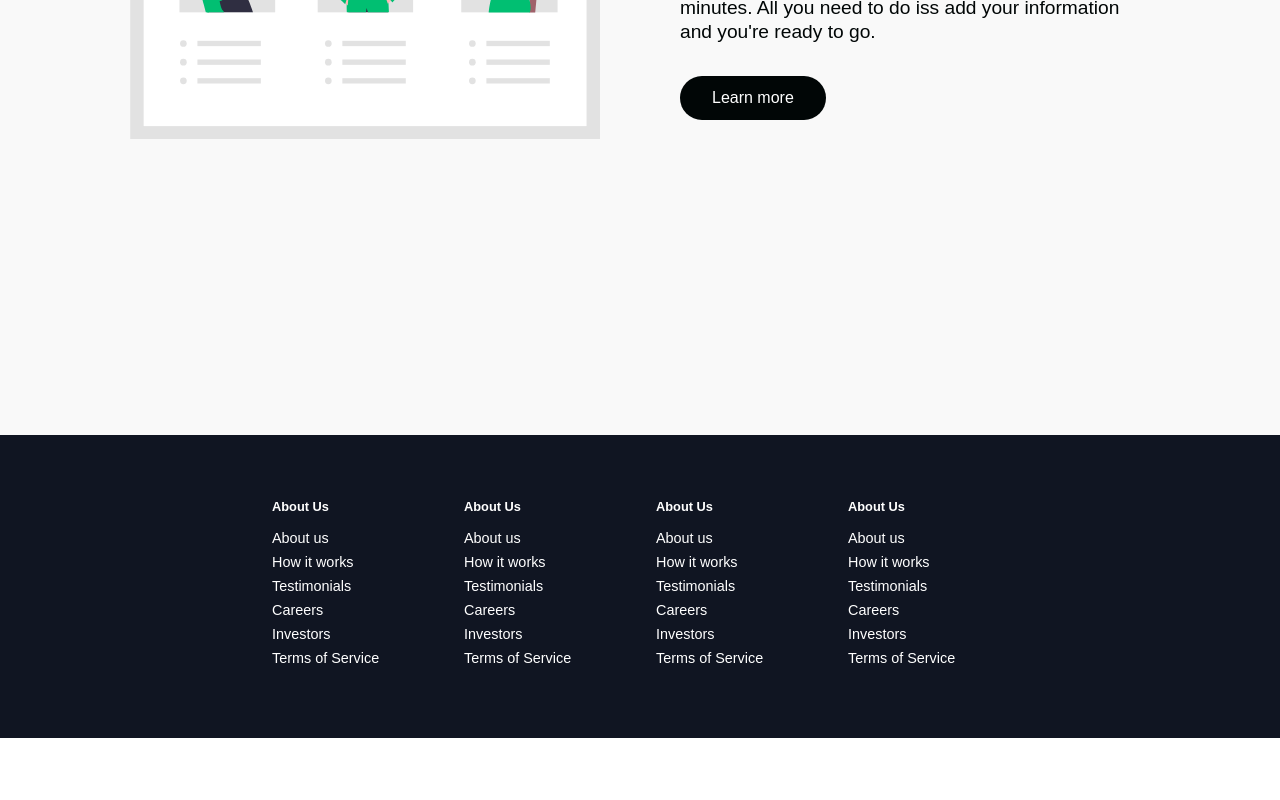
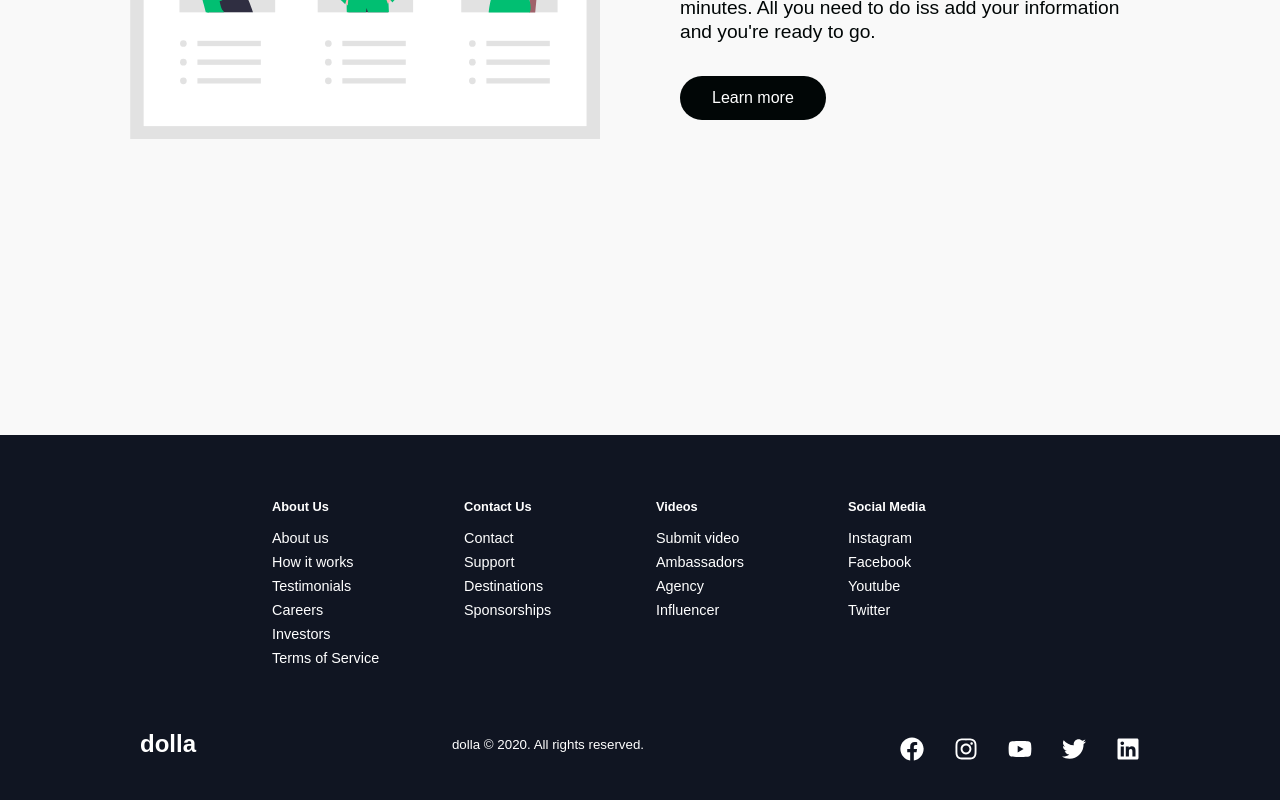
Before and after one commit to misiekhardcore/react_styled_banking, a React (Create React App) app: page / in a window 1280 px wide. Shown: the part 3825-4625 px from the top of the page. Before the commit the page ends 4563 px from the top, so only its background shows below. Built offline with nearby package versions, Linux system fonts and the light colour scheme; a web font is replaced by a local one.

Commit message:
footem social section

```diff
--- a/src/components/Footer/FooterElements.js
+++ b/src/components/Footer/FooterElements.js
@@ -65,3 +65,49 @@ export const FooterLink = styled(Link)`
     transition: 0.3s ease-out;
   }
 `;
+
+export const SocialMedia = styled.div`
+  max-width: 1000px;
+  width: 100%;
+`;
+
+export const SocialMediaWrapper = styled.div`
+  display: flex;
+  justify-content: space-between;
+  align-items: center;
+  max-width: 1100px;
+  margin: 2.5rem auto 0 auto;
+
+  @media screen and (max-width: 820px) {
+    flex-direction: column;
+  }
+`;
+
+export const SocialMediaLogo = styled(Link)`
+  color: white;
+  justify-self: start;
+  cursor: pointer;
+  text-decoration: none;
+  font-size: 1.5rem;
+  display: flex;
+  align-items: center;
+  margin-bottom: 1rem;
+  font-weight: bold;
+`;
+
+export const WebsiteRights = styled.small`
+  color: white;
+  margin-bottom: 1rem;
+`;
+
+export const SocialIcons = styled.div`
+  display: flex;
+  justify-content: space-between;
+  align-items: center;
+  width: 15rem;
+`;
+
+export const SocialIconLink = styled.a`
+  color: white;
+  font-size: 1.5rem;
+`;
--- a/src/components/Footer/index.js
+++ b/src/components/Footer/index.js
@@ -1,4 +1,11 @@
 import React from "react";
+import {
+  FaFacebook,
+  FaInstagram,
+  FaYoutube,
+  FaLinkedin,
+  FaTwitter,
+} from "react-icons/fa";
 import {
   FooterContainer,
   FooterLinksContainer,
@@ -7,6 +14,12 @@ import {
   FooterLinksItems,
   FooterLinksTitle,
   FooterLink,
+  SocialMedia,
+  SocialMediaWrapper,
+  SocialMediaLogo,
+  WebsiteRights,
+  SocialIcons,
+  SocialIconLink,
 } from "./FooterElements";
 
 const Footer = () => {
@@ -17,44 +30,63 @@ const Footer = () => {
           <FooterLinksWrapper>
             <FooterLinksItems>
               <FooterLinksTitle>About Us</FooterLinksTitle>
-              <FooterLink to="">About us</FooterLink>
-              <FooterLink to="">How it works</FooterLink>
-              <FooterLink to="">Testimonials</FooterLink>
-              <FooterLink to="">Careers</FooterLink>
-              <FooterLink to="">Investors</FooterLink>
-              <FooterLink to="">Terms of Service</FooterLink>
+              <FooterLink to="/">About us</FooterLink>
+              <FooterLink to="/">How it works</FooterLink>
+              <FooterLink to="/">Testimonials</FooterLink>
+              <FooterLink to="/">Careers</FooterLink>
+              <FooterLink to="/">Investors</FooterLink>
+              <FooterLink to="/">Terms of Service</FooterLink>
             </FooterLinksItems>
             <FooterLinksItems>
-              <FooterLinksTitle>About Us</FooterLinksTitle>
-              <FooterLink to="">About us</FooterLink>
-              <FooterLink to="">How it works</FooterLink>
-              <FooterLink to="">Testimonials</FooterLink>
-              <FooterLink to="">Careers</FooterLink>
-              <FooterLink to="">Investors</FooterLink>
-              <FooterLink to="">Terms of Service</FooterLink>
+              <FooterLinksTitle>Contact Us</FooterLinksTitle>
+              <FooterLink to="/">Contact</FooterLink>
+              <FooterLink to="/">Support</FooterLink>
+              <FooterLink to="/">Destinations</FooterLink>
+              <FooterLink to="/">Sponsorships</FooterLink>
             </FooterLinksItems>
           </FooterLinksWrapper>
           <FooterLinksWrapper>
             <FooterLinksItems>
-              <FooterLinksTitle>About Us</FooterLinksTitle>
-              <FooterLink to="">About us</FooterLink>
-              <FooterLink to="">How it works</FooterLink>
-              <FooterLink to="">Testimonials</FooterLink>
-              <FooterLink to="">Careers</FooterLink>
-              <FooterLink to="">Investors</FooterLink>
-              <FooterLink to="">Terms of Service</FooterLink>
+              <FooterLinksTitle>Videos</FooterLinksTitle>
+              <FooterLink to="/">Submit video</FooterLink>
+              <FooterLink to="/">Ambassadors</FooterLink>
+              <FooterLink to="/">Agency</FooterLink>
+              <FooterLink to="/">Influencer</FooterLink>
             </FooterLinksItems>
             <FooterLinksItems>
-              <FooterLinksTitle>About Us</FooterLinksTitle>
-              <FooterLink to="">About us</FooterLink>
-              <FooterLink to="">How it works</FooterLink>
-              <FooterLink to="">Testimonials</FooterLink>
-              <FooterLink to="">Careers</FooterLink>
-              <FooterLink to="">Investors</FooterLink>
-              <FooterLink to="">Terms of Service</FooterLink>
+              <FooterLinksTitle>Social Media</FooterLinksTitle>
+              <FooterLink to="/">Instagram</FooterLink>
+              <FooterLink to="/">Facebook</FooterLink>
+              <FooterLink to="/">Youtube</FooterLink>
+              <FooterLink to="/">Twitter</FooterLink>
             </FooterLinksItems>
           </FooterLinksWrapper>
         </FooterLinksContainer>
+        <SocialMedia>
+          <SocialMediaWrapper>
+            <SocialMediaLogo to="/">dolla</SocialMediaLogo>
+            <WebsiteRights>
+              dolla © {new Date().getFullYear()}. All rights reserved.
+            </WebsiteRights>
+            <SocialIcons>
+              <SocialIconLink href="/" aria-label="facebook" target="_blank">
+                <FaFacebook></FaFacebook>
+              </SocialIconLink>
+              <SocialIconLink href="/" aria-label="instagram" target="_blank">
+                <FaInstagram></FaInstagram>
+              </SocialIconLink>
+              <SocialIconLink href="/" aria-label="youtube" target="_blank">
+                <FaYoutube></FaYoutube>
+              </SocialIconLink>
+              <SocialIconLink href="/" aria-label="twitter" target="_blank">
+                <FaTwitter></FaTwitter>
+              </SocialIconLink>
+              <SocialIconLink href="/" aria-label="linkedin" target="_blank">
+                <FaLinkedin></FaLinkedin>
+              </SocialIconLink>
+            </SocialIcons>
+          </SocialMediaWrapper>
+        </SocialMedia>
       </FooterWrapper>
     </FooterContainer>
   );
```
